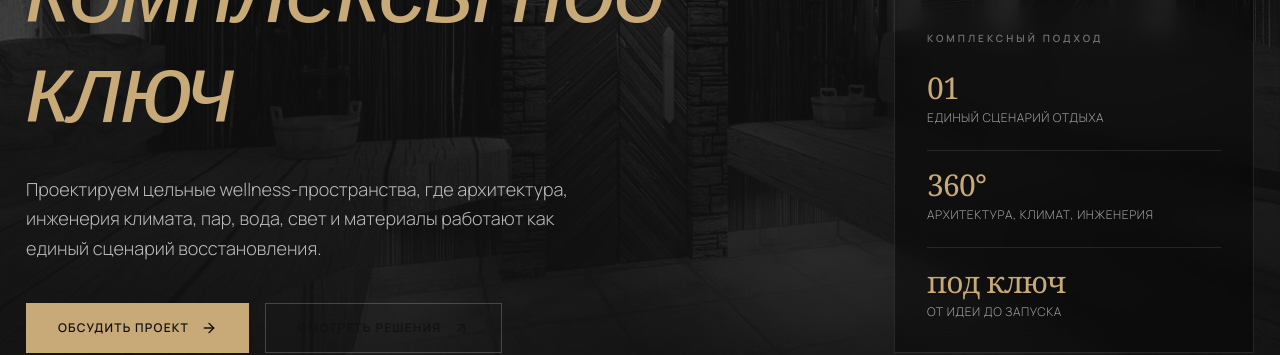
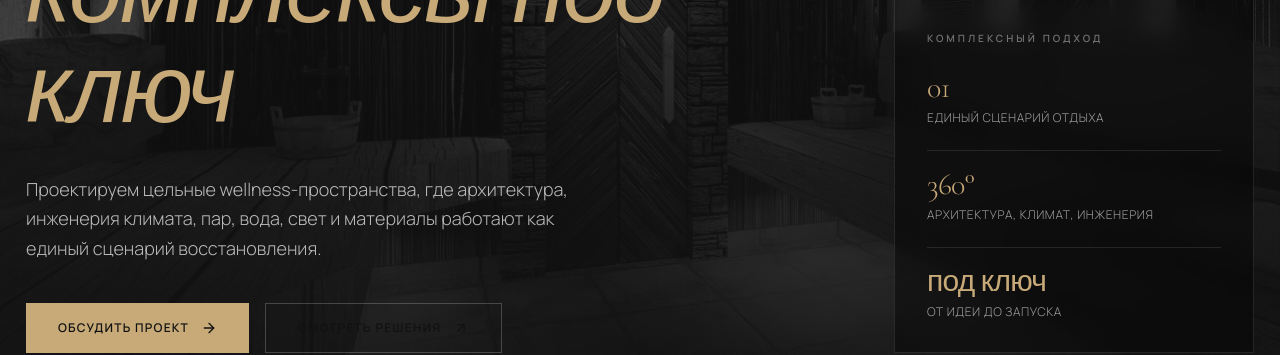
Before and after one commit to TatooineEnjoyer/archipar, a Next.js app: page / in a window 1280 px wide. Shown: the part 449-804 px from the top of the page. Built offline with nearby package versions, Linux system fonts and the light colour scheme.

Commit message:
Refactor button styles and add font classes
Removed unnecessary comment and added custom font classes.

```diff
--- a/src/app/globals.css
+++ b/src/app/globals.css
@@ -135,7 +135,7 @@ header nav a:active {
   box-shadow: 0 12px 34px rgba(138, 106, 67, 0.28);
 }
 
-/* Универсальные кнопки, можно использовать в компонентах */
+/* Универсальные кнопки */
 .btn-premium-light {
   background: rgba(255, 255, 255, 0.94);
   color: #111;
@@ -335,3 +335,12 @@ header nav a:active {
     transform: none;
   }
 }
+
+/* Связываем встроенные классы Tailwind с кастомными шрифтами напрямую */
+.font-serif {
+  font-family: var(--font-display), serif !important;
+}
+
+.font-sans {
+  font-family: var(--font-body), sans-serif !important;
+}
```
